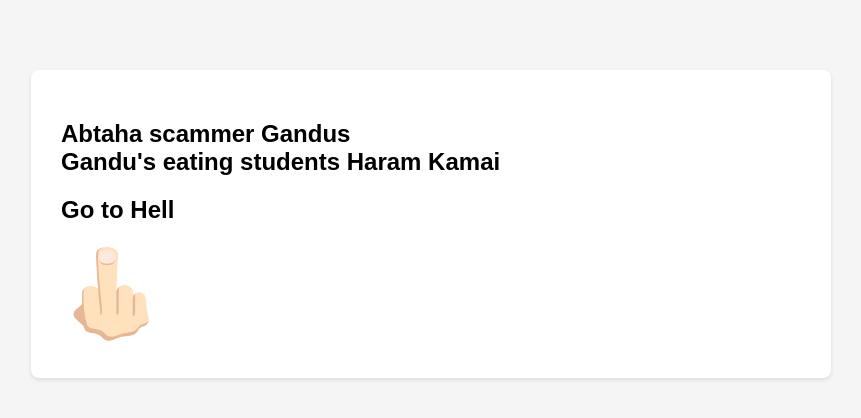
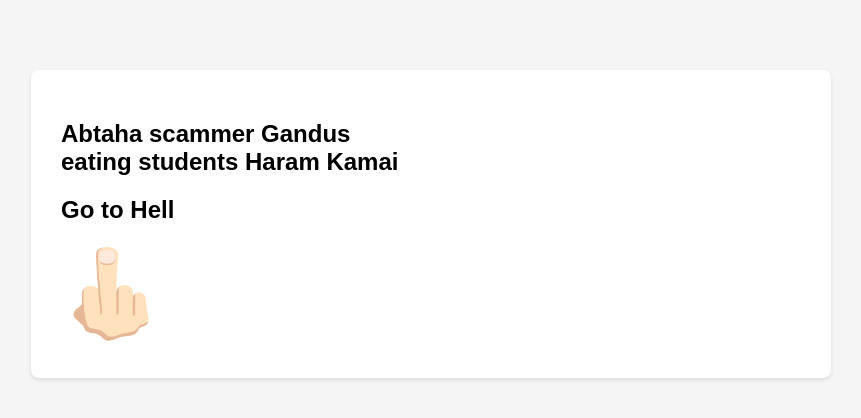
Before and after one commit to anonymousguru40-png/tanveer-gandu, a plain HTML site: page index.html in a window 1280 px wide. Shown: the whole page, without its empty margins (209-1070 px from the left). Drawn offline with Linux system fonts and the light colour scheme.

Commit message:
Update index.html

```diff
--- a/index.html
+++ b/index.html
@@ -22,7 +22,7 @@
 </head>
 <body>
     <div class="email-container">
-        <h2>Abtaha scammer Gandus <br>Gandu's eating students Haram Kamai </h2>
+        <h2>Abtaha scammer Gandus <br>eating students Haram Kamai </h2>
         <h2>Go to Hell </h2>
           <img src="middle-finger.png" width="100" alt="Middle finger emoji" />
     </div>
```
